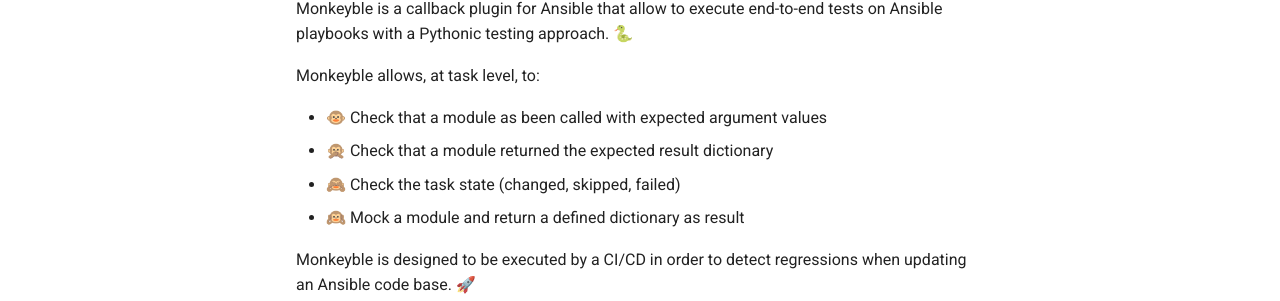
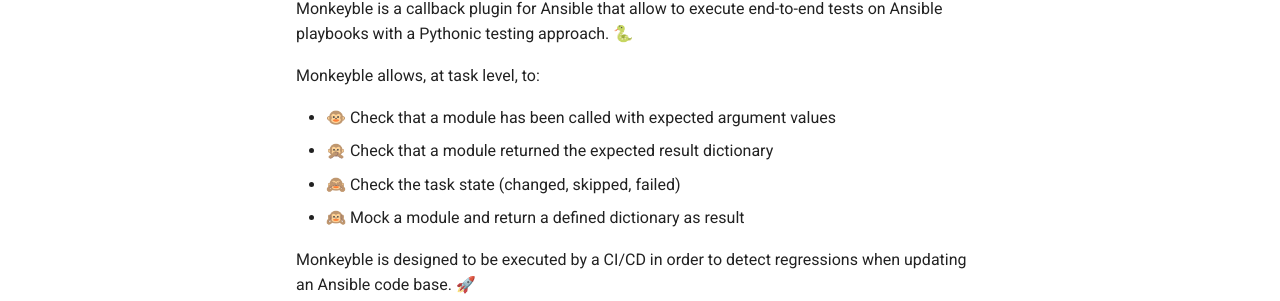
Before and after one commit to HewlettPackard/monkeyble, an MkDocs documentation site: the page built from docs/index.md, in a window 1280 px wide. Shown: the part 495-796 px from the top of the page. Built offline with MkDocs 1.6.1 and Material for MkDocs 9.7.7, drawn with Linux system fonts in a browser that asks for light colours; comment, search, counter and statistics services are not loaded; the version menu is left out.

```diff
--- a/docs/index.md
+++ b/docs/index.md
@@ -11,7 +11,7 @@ Pythonic testing approach. 🐍
 
 Monkeyble allows, at task level, to:
 
-- 🐵 Check that a module as been called with expected argument values
+- 🐵 Check that a module has been called with expected argument values
 - 🙊 Check that a module returned the expected result dictionary
 - 🙈 Check the task state (changed, skipped, failed)
 - 🙉 Mock a module and return a defined dictionary as result
```
Also changed, not shown: README.md (+1 -1 lines).
